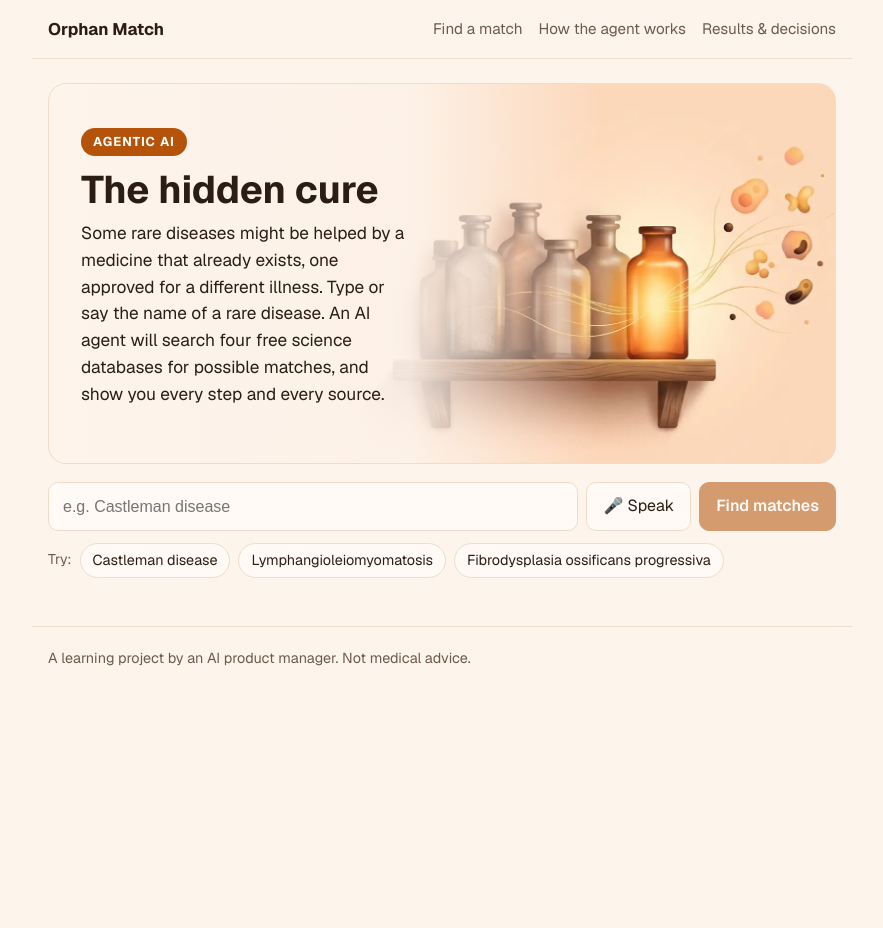
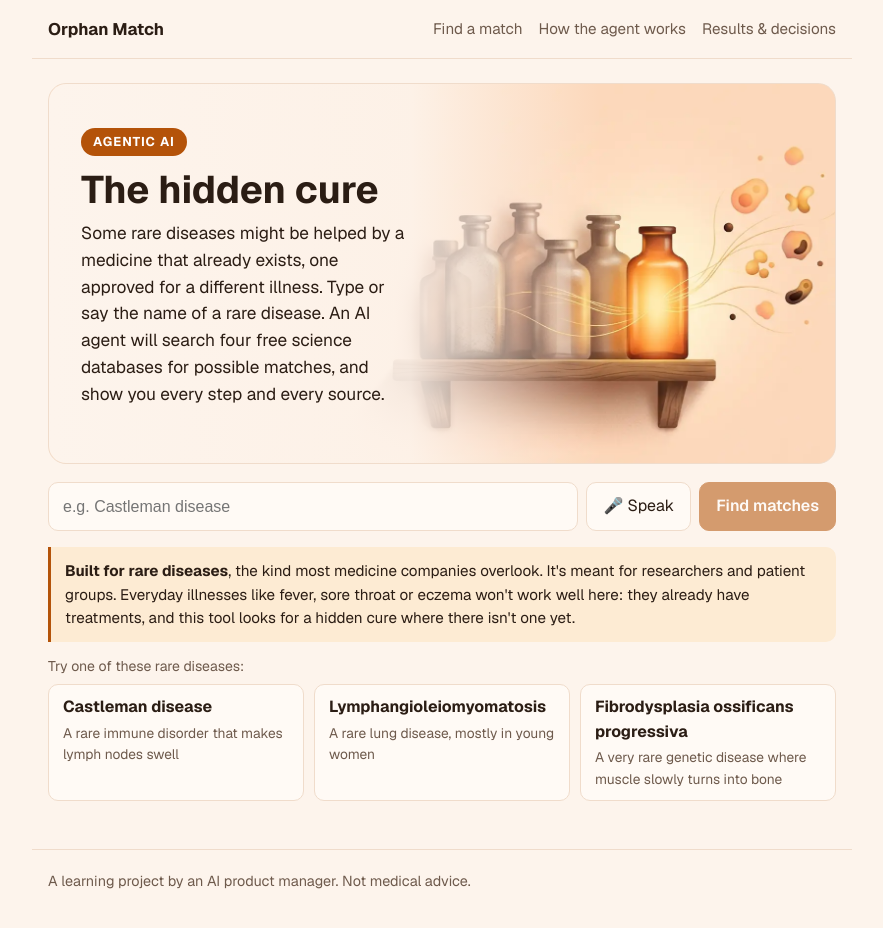
Before and after one commit to rarima-rajeev/orphan-match, a Next.js app: page / in a window 1280 px wide. Shown: the top 928 px of the page, without its empty margins (198-1081 px from the left). Before the commit the page ends 800 px from the top, so only its background shows below. Built offline with nearby package versions, Linux system fonts and the light colour scheme.

Commit message:
Explain audience (rare diseases, not everyday illnesses) and add plain descriptions to examples
Co-Authored-By: Claude Opus 5.5 <noreply@anthropic.com>

```diff
--- a/app/globals.css
+++ b/app/globals.css
@@ -111,3 +111,10 @@ th { color: var(--muted); font-weight: 600; }
   .hero h1 { font-size: 2rem; }
 }
 .picture { display: block; width: 100%; height: auto; border-radius: 16px; border: 1px solid var(--line); margin: 18px 0 6px; }
+
+.audience { margin: 16px 0 14px; padding: 12px 14px; border-left: 3px solid var(--accent); background: var(--accent-soft);
+  border-radius: 0 10px 10px 0; font-size: 0.95rem; }
+.examples { display: grid; grid-template-columns: repeat(auto-fit, minmax(200px, 1fr)); gap: 10px; }
+.example { text-align: left; display: flex; flex-direction: column; gap: 3px; padding: 10px 14px; }
+.example span { color: var(--muted); font-size: 0.86rem; }
+.example:hover:not(:disabled) { border-color: var(--accent); }
--- a/app/page.tsx
+++ b/app/page.tsx
@@ -3,7 +3,11 @@ import { useRef, useState } from "react";
 import type { AgentEvent, DrugMatch, FinalAnswer } from "@/lib/agent";
 import { trackFeedback } from "@/lib/feedback";
 
-const EXAMPLES = ["Castleman disease", "Lymphangioleiomyomatosis", "Fibrodysplasia ossificans progressiva"];
+const EXAMPLES = [
+  { name: "Castleman disease", plain: "A rare immune disorder that makes lymph nodes swell" },
+  { name: "Lymphangioleiomyomatosis", plain: "A rare lung disease, mostly in young women" },
+  { name: "Fibrodysplasia ossificans progressiva", plain: "A very rare genetic disease where muscle slowly turns into bone" },
+];
 
 type SpeechRec = { lang: string; interimResults: boolean; start: () => void; stop: () => void;
   onresult: (e: { results: { 0: { transcript: string } }[] }) => void; onend: () => void; onerror: () => void };
@@ -90,9 +94,19 @@ export default function FindAMatch() {
         <button type="submit" className="primary" disabled={busy || !disease.trim()}>{busy ? "Searching…" : "Find matches"}</button>
       </form>
       {micNote && <p className="small muted" style={{ marginTop: 8 }}>{micNote}</p>}
-      <div className="chips">
-        <span className="small muted">Try:</span>
-        {EXAMPLES.map((x) => <button key={x} className="chip" onClick={() => search(x)} disabled={busy}>{x}</button>)}
+      <p className="audience">
+        <strong>Built for rare diseases</strong>, the kind most medicine companies overlook. It&apos;s meant for researchers and
+        patient groups. Everyday illnesses like fever, sore throat or eczema won&apos;t work well here: they already have
+        treatments, and this tool looks for a hidden cure where there isn&apos;t one yet.
+      </p>
+      <p className="small muted" style={{ marginBottom: 6 }}>Try one of these rare diseases:</p>
+      <div className="examples">
+        {EXAMPLES.map((x) => (
+          <button key={x.name} className="example" onClick={() => search(x.name)} disabled={busy}>
+            <strong>{x.name}</strong>
+            <span>{x.plain}</span>
+          </button>
+        ))}
       </div>
 
       {steps.length > 0 && (
```
